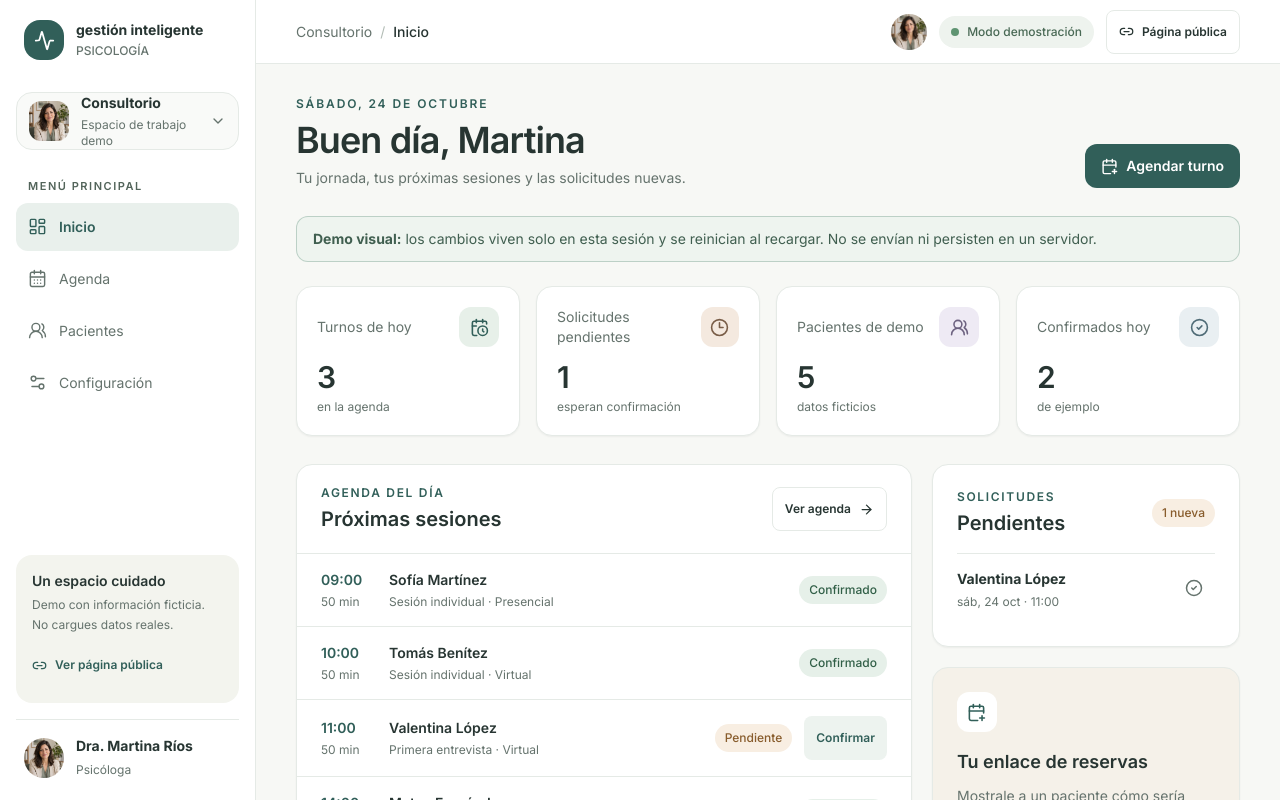
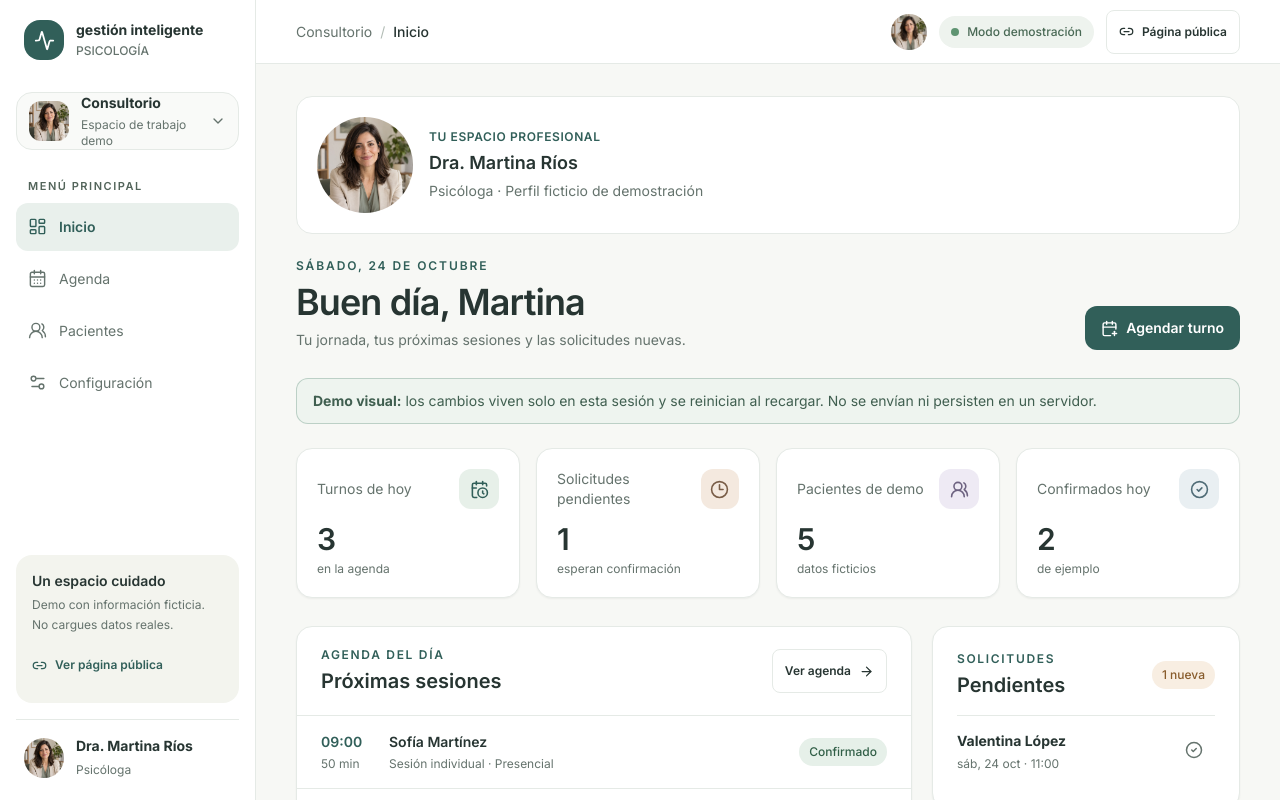
Before and after one commit to NicolasAriel32/Gestion-inteligente-consultorio, a React (Vite) app: page / in a window 1280 px wide. Shown: the top 800 px of the page. Built offline with nearby package versions, Linux system fonts and the light colour scheme.

Commit message:
fix: bundle portrait asset and make demo professional visible

```diff
--- a/src/components/ProfessionalAvatar.tsx
+++ b/src/components/ProfessionalAvatar.tsx
@@ -1,5 +1,6 @@
+import portrait from "../assets/martina-rios-demo.webp";
 import { cn } from "../lib/utils";
 
 export function ProfessionalAvatar({ className = "" }: { className?: string }) {
-  return <img src="/images/martina-rios-demo.webp" alt="Retrato generado de Martina Ríos, profesional ficticia de la demo" className={cn("shrink-0 rounded-full object-cover object-center", className)} width={160} height={160} />;
+  return <img src={portrait} alt="Retrato generado de Martina Ríos, profesional ficticia de la demo" className={cn("shrink-0 rounded-full object-cover object-center", className)} width={160} height={160} />;
 }
--- a/src/pages/DashboardPage.tsx
+++ b/src/pages/DashboardPage.tsx
@@ -1,3 +1,4 @@
+import { ProfessionalAvatar } from "../components/ProfessionalAvatar";
 import { ArrowRight, CalendarClock, CalendarPlus, CheckCircle2, Clock3, UsersRound } from "lucide-react";
 import type { ReactNode } from "react";
 import type { Appointment, Patient } from "../types";
@@ -11,7 +12,7 @@ export function DashboardPage({ appointments, patients, onGoAgenda, onNewAppoint
   const upcoming = [...appointments].filter((item) => item.status !== "cancelado").sort((a, b) => (a.date + a.startTime).localeCompare(b.date + b.startTime)).slice(0, 4);
   const patientName = (id: string) => patients.find((patient) => patient.id === id)?.name || "Paciente de demostración";
   return <div>
-    <PageTitle eyebrow={formatDate(todayKey, { weekday: "long", day: "numeric", month: "long" })} title="Buen día, Martina" description="Tu jornada, tus próximas sesiones y las solicitudes nuevas." action={<Button onClick={onNewAppointment}><CalendarPlus size={17} /> Agendar turno</Button>} />
+    <div className="mb-6 flex items-center gap-4 rounded-2xl border border-line bg-white p-5"><ProfessionalAvatar className="h-20 w-20 sm:h-24 sm:w-24" /><div><p className="text-xs font-semibold uppercase tracking-wider text-deep">Tu espacio profesional</p><h2 className="mt-1 text-lg font-semibold">Dra. Martina Ríos</h2><p className="mt-1 text-sm text-muted">Psicóloga · Perfil ficticio de demostración</p></div></div><PageTitle eyebrow={formatDate(todayKey, { weekday: "long", day: "numeric", month: "long" })} title="Buen día, Martina" description="Tu jornada, tus próximas sesiones y las solicitudes nuevas." action={<Button onClick={onNewAppointment}><CalendarPlus size={17} /> Agendar turno</Button>} />
     <div className="mb-6 rounded-xl border border-sage/70 bg-[#eef4ef] px-4 py-3 text-sm text-[#405f50]"><strong>Demo visual:</strong> los cambios viven solo en esta sesión y se reinician al recargar. No se envían ni persisten en un servidor.</div>
     <div className="mb-7 grid gap-4 sm:grid-cols-2 xl:grid-cols-4">
       <Metric icon={<CalendarClock size={19} />} label="Turnos de hoy" value={String(todays.length)} caption="en la agenda" tone="green" />
--- a/vite.config.ts
+++ b/vite.config.ts
@@ -4,6 +4,7 @@ import react from "@vitejs/plugin-react";
 
 export default defineConfig({
   plugins: [react()],
+  server: { allowedHosts: ["terminal.local"] },
   resolve: {
     alias: {
       "@": fileURLToPath(new URL("./src", import.meta.url)),
```
Also changed, not shown: src/assets/martina-rios-demo.webp (added).
